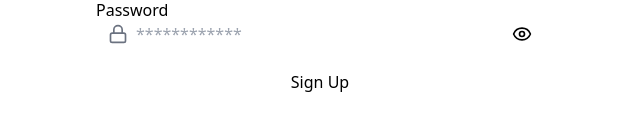
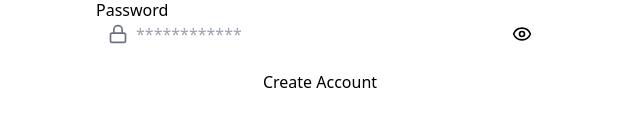
Before and after one commit to MondeNel/Chat-app, a React (Vite) app in the folder frontend/: page /signup in a window 1280 px wide. Shown: the part 530-660 px from the top of the page, without its empty margins (0-640 px from the left). Built offline with nearby package versions, Linux system fonts and the light colour scheme; no server answers.

Commit message:
Created the submit loading button with some functionality

```diff
--- a/frontend/src/pages/SignUpPage.jsx
+++ b/frontend/src/pages/SignUpPage.jsx
@@ -1,12 +1,12 @@
 import React, { useState } from 'react';
 import { useAuthStore } from '../store/useAuthStore';
-import { MessageSquare, User, Mail, Lock, EyeOff, Eye } from 'lucide-react';
+import { MessageSquare, User, Mail, Lock, EyeOff, Eye, Loader } from 'lucide-react';
 
 const SignUpPage = () => {
   const [formData, setFormData] = useState({
     fullName: '',
     email: '',
-    password: '', // Fixed from 'passwrd' to 'password'
+    password: '',
   });
 
   const [showPassword, setShowPassword] = useState(false); // Added state for password visibility
@@ -107,7 +107,14 @@ const SignUpPage = () => {
             {/* Submit Button */}
             <div>
               <button type='submit' className='btn btn-primary w-full' disabled={isSigningUp}>
-                {isSigningUp ? 'Signing Up...' : 'Sign Up'}
+                {isSigningUp ? (
+                  <>
+                  <Loader className='size-5 animate-spin' />
+                  Loading...
+                  </>
+                ) : (
+                  'Create Account'
+                )}
               </button>
             </div>
           </form>
```
